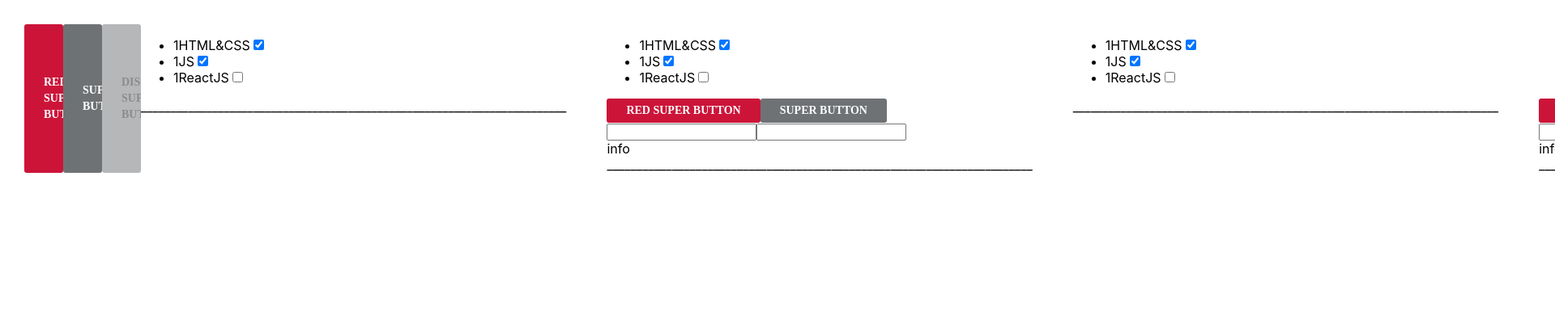
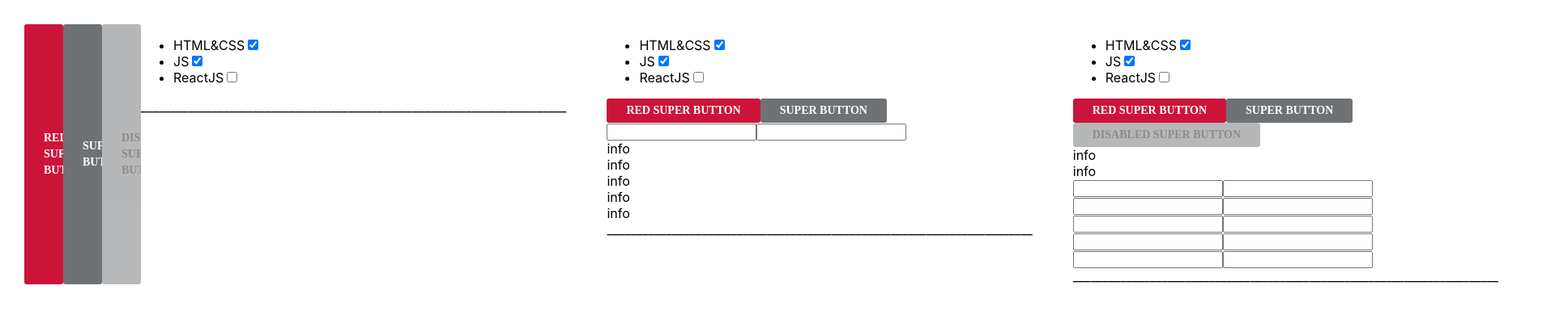
Before and after one commit to RuslanZhavoronkov/dop_mondey, a React (Create React App) app: page / in a window 1280 px wide. Shown: the top 390 px of the page at 81% size, 1920 px wide, since content can reach past the window. Built offline with nearby package versions, Linux system fonts and the light colour scheme.

Commit message:
dop-4-monday-children

```diff
--- a/src/App.tsx
+++ b/src/App.tsx
@@ -17,24 +17,40 @@ function App() {
             <SuperButton callBack={()=>{}}>SUPER BUTTON</SuperButton>
             <SuperButton callBack={()=>{}} disabled>DISABLED SUPER BUTTON</SuperButton>
 
-            <SuperAdidas tasks = {tasks} />
-            <SuperAdidas tasks = {tasks} >
+            <SuperAdidas tasks={tasks}/>
+
+            <SuperAdidas tasks={tasks}>
             <SuperButton callBack={()=>{}} color='red'>RED SUPER BUTTON</SuperButton>
             <SuperButton callBack={()=>{}}>SUPER BUTTON</SuperButton>
             <input type="text"/>
             <input type="text"/>
             <div>info</div>
+            <div>info</div>
+            <div>info</div>
+            <div>info</div>
+            <div>info</div>
+            </SuperAdidas>
+
+            <SuperAdidas tasks = {tasks}>
+            <SuperButton callBack={()=>{}} color='red'>RED SUPER BUTTON</SuperButton>
+            <SuperButton callBack={()=>{}}>SUPER BUTTON</SuperButton>
+            <SuperButton callBack={()=>{}} disabled>DISABLED SUPER BUTTON</SuperButton>
+            <div>info</div>
+            <div>info</div>
+            <input type="text"/>
+            <input type="text"/>
+            <input type="text"/>
+            <input type="text"/>
+            <input type="text"/>
+            <input type="text"/>
+            <input type="text"/>
+            <input type="text"/>
+            <input type="text"/>
+            <input type="text"/>
             </SuperAdidas>
 
 
-            <SuperAdidas tasks = {tasks} />
-            <SuperAdidas tasks = {tasks} >
-            <SuperButton callBack={()=>{}} color='red'>RED SUPER BUTTON</SuperButton>
-            <SuperButton callBack={()=>{}}>SUPER BUTTON</SuperButton>
-            <input type="text"/>
-            <input type="text"/>
-            <div>info</div>
-            </SuperAdidas>
+
         </div>
     );
 }
--- a/src/components/SuperAdidas.tsx
+++ b/src/components/SuperAdidas.tsx
@@ -20,7 +20,6 @@ export const SuperAdidas: React.FC <PropsType> = (props: PropsType) => {
 {tasks.map(el =>{
     return (
         <li key = {el.id}>
-            <span>{el.id}</span>
             <span>{el.title}</span>
             <input type = {'checkbox'} checked = {el.isDone}/>
         </li>
```
